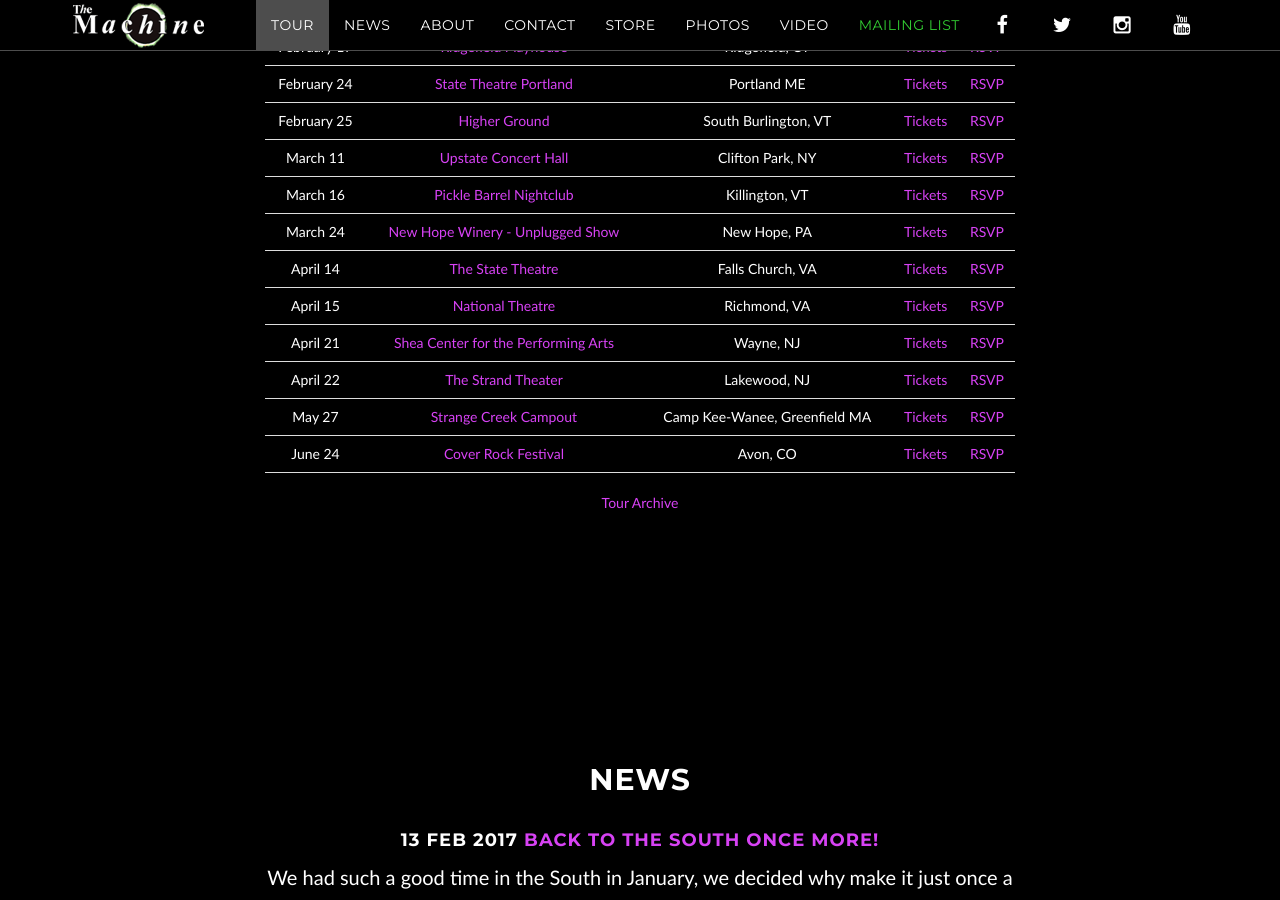
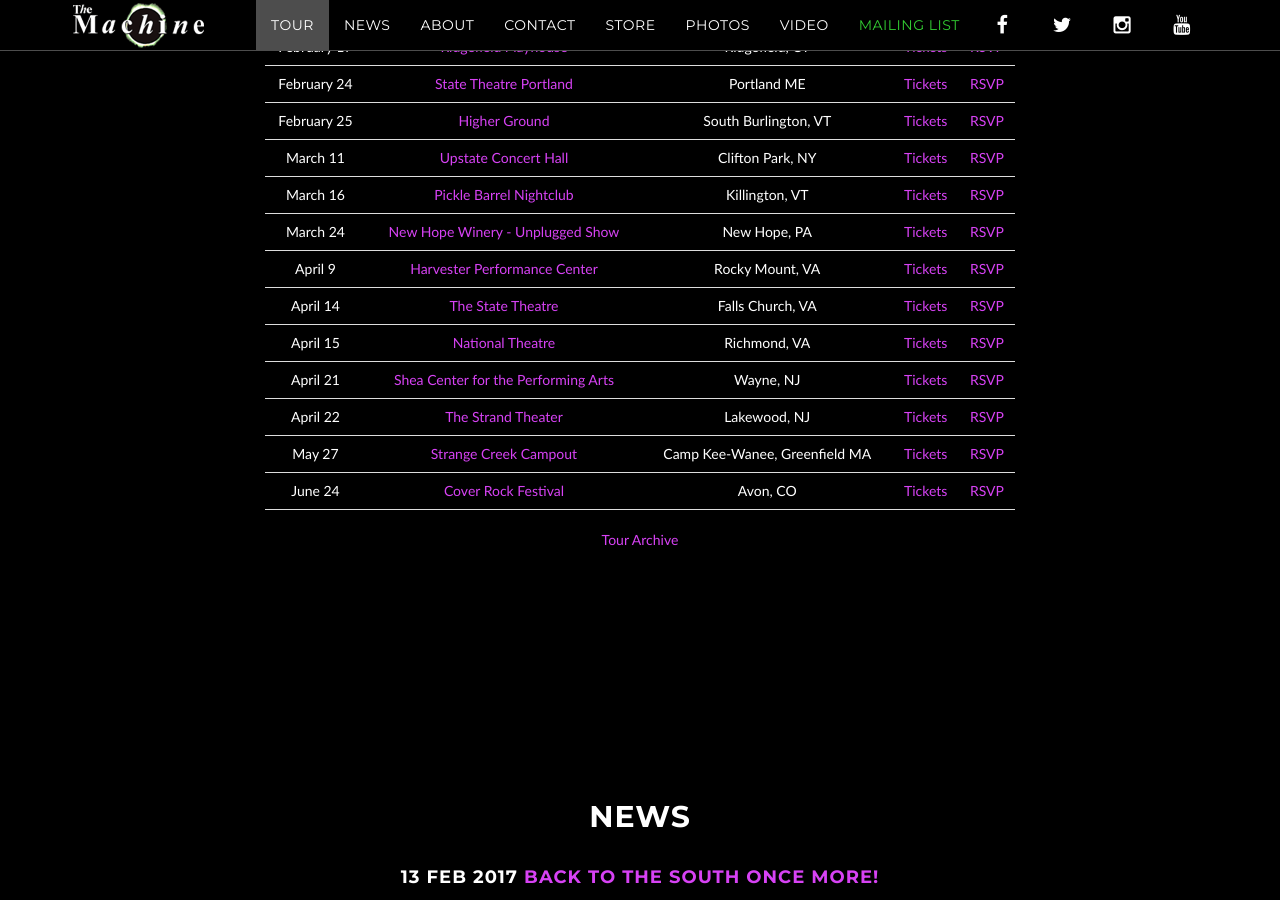
Before and after one commit to machineweb/machineweb.github.io, a Jekyll site: the page built from index.html, in a window 1280 px wide and 900 px high, scrolled down 1064 px. Built offline with Jekyll 4.4.1, drawn with Linux system fonts in a browser that asks for light colours; comment, search, counter and statistics services are not loaded.

Commit message:
New tour item

```diff
--- a/_data/tour.yml
+++ b/_data/tour.yml
@@ -2895,3 +2895,11 @@
     tickets-url: "https://www.eventbrite.com/e/coverrock-17-tickets-29622602000"
     rsvp-url: "https://www.facebook.com/events/1605648956118232/"
     order: "1498280400000"
+
+  - date: "April 9 2017"
+    venue: "Harvester Performance Center"
+    venue-url: "http://harvester-music.com/event.cfm?cart&showTimingID=254927"
+    location: "Rocky Mount, VA"
+    tickets-url: "http://harvester-music.com/event.cfm?cart&showTimingID=254927"
+    rsvp-url: "https://www.facebook.com/events/684687341704401/"
+    order: "1491721200000"
```
